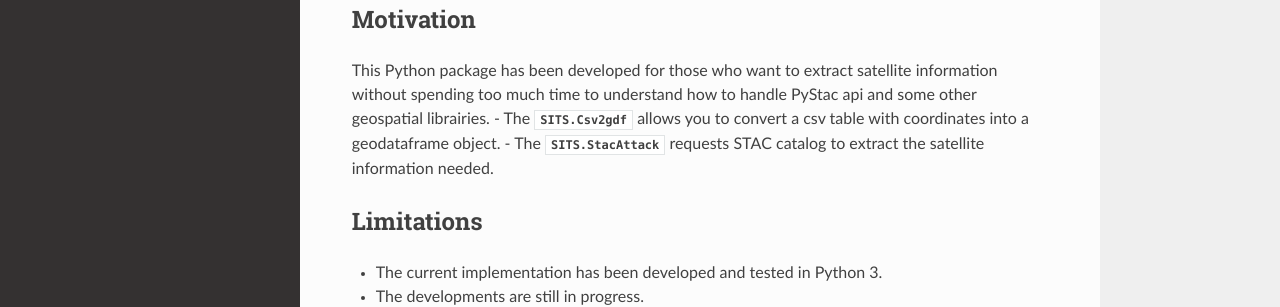
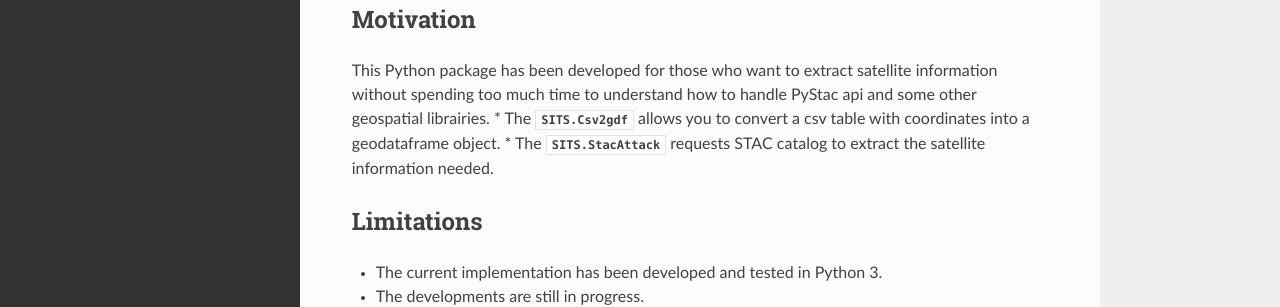
Before and after one commit to kenoz/SITS_utils, a Sphinx documentation site: the page built from docs/source/intro.rst, in a window 1280 px wide. Shown: the part 254-561 px from the top of the page. Built offline with Sphinx 7.4.7 and the Read the Docs theme 2.0.0, drawn with Linux system fonts in a browser that asks for light colours.

Commit message:
minor fix

```diff
--- a/docs/source/intro.rst
+++ b/docs/source/intro.rst
@@ -7,8 +7,8 @@ Motivation
 **********
 
 This Python package has been developed for those who want to extract satellite information without spending too much time to understand how to handle PyStac api and some other geospatial librairies.
-- The :class:`SITS.Csv2gdf` allows you to convert a csv table with coordinates into a geodataframe object.
-- The :class:`SITS.StacAttack` requests STAC catalog to extract the satellite information needed.
+* The :class:`SITS.Csv2gdf` allows you to convert a csv table with coordinates into a geodataframe object.
+* The :class:`SITS.StacAttack` requests STAC catalog to extract the satellite information needed.
 
 Limitations
 ***********
```
